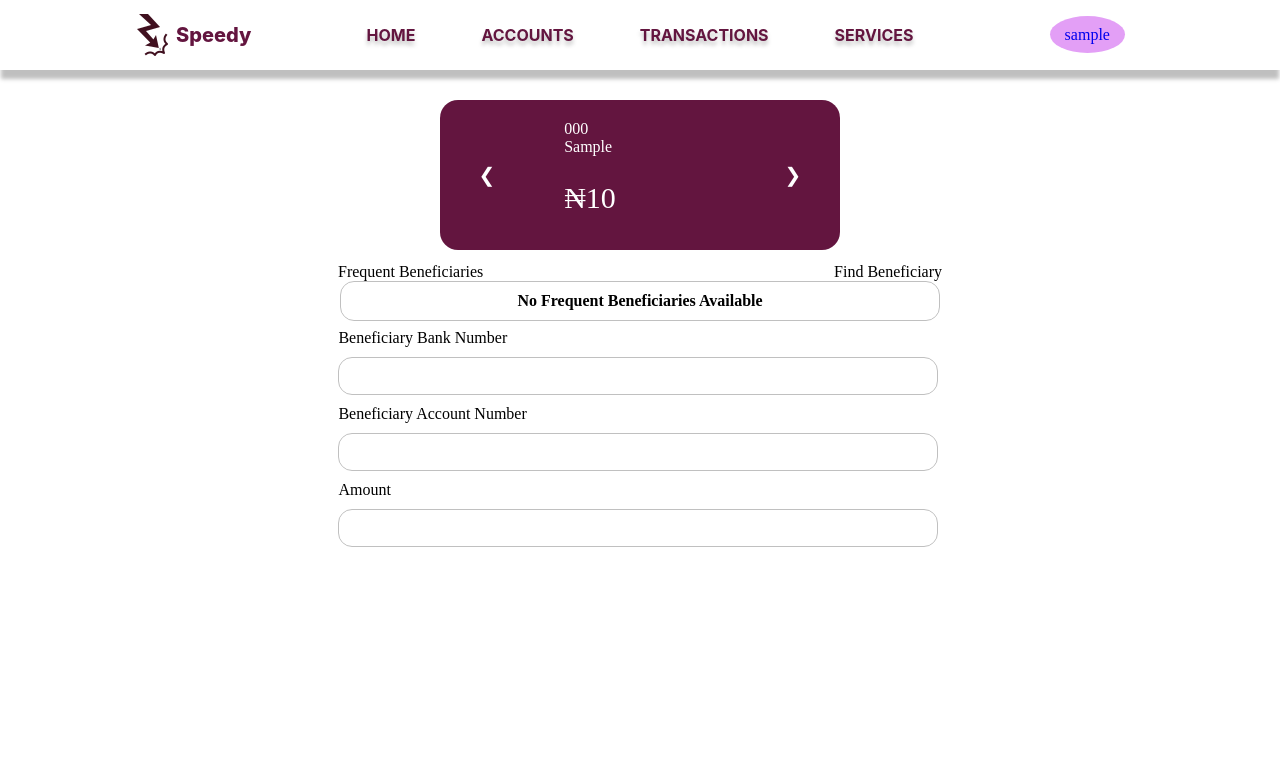
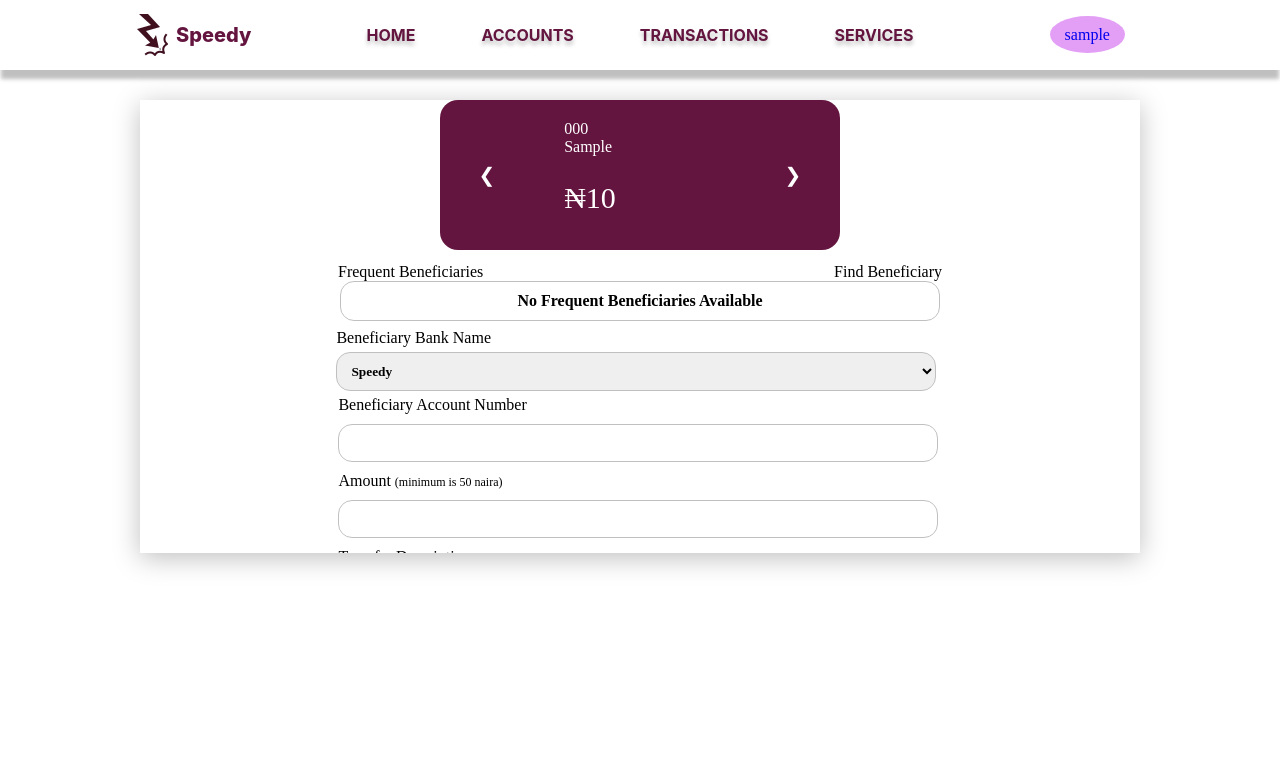
Before and after one commit to Cheerio-ban/Speedy, a Flask app: template app/templates/make_transfer.html in a window 1280 px wide. Shown: the top 761 px of the page. Run offline with Flask 3, Linux system fonts and the light colour scheme; tables that the repository leaves empty hold one stand-in row (values such as "Sample post"); the template is opened without the code that fills it: values that come from a table or form of the project are taken from there, most other values are stand-ins (such as "Sample title", 1, 10 or a date in 2020); some web fonts are replaced.

Commit message:
Completeing the transfer page

```diff
--- a/api/v1/views/accounts.py
+++ b/api/v1/views/accounts.py
@@ -9,9 +9,9 @@ from werkzeug.security import generate_password_hash, check_password_hash
 def get_accounts():
     """Get all accounts"""
     accounts = storage.all(Account)
-    account_dict = {}
+    account_dict = []
     for account in accounts:
-        account_dict[account.id] = storage.to_json(account)
+        account_dict.append(storage.to_json(account))
     return jsonify(account_dict)
 
 @app_views.route('/accounts/<id>', methods=['GET'])
--- a/app/forms.py
+++ b/app/forms.py
@@ -1,8 +1,10 @@
 from flask_wtf import FlaskForm
-from wtforms import StringField, PasswordField, SubmitField, BooleanField, DateField
+from wtforms import StringField, PasswordField, SubmitField, BooleanField, DateField, SelectField, TextAreaField, PasswordField
 from wtforms.validators import Regexp, Length
 from wtforms.validators import DataRequired, Length, Email, EqualTo, ValidationError
 from app.models import User
+from flask import request
+from werkzeug.security import check_password_hash
 
 class LoginForm(FlaskForm):
     """
@@ -96,10 +98,46 @@ class FillAddress(FlaskForm):
 
 class Transfer(FlaskForm):
     """Form to carry out transfers"""
-    amount = StringField('Amount')
-    acc_number = StringField('Beneficiary Account Number', validators=[DataRequired()])
-    bank_name = StringField('Beneficiary Bank Number', validators=[DataRequired()])
+    amount = StringField('Amount', validators=[DataRequired()])
+    acc_number = StringField('Beneficiary Account Number', validators=[DataRequired(),  Length(min=10, max=10, message="Account number must be 10 digits only")])
+    bank_name = SelectField('Beneficiary Bank Name', choices=[('Speedy', 'Speedy'), ('Dainty Bank', 'Dainty Bank')], validators=[DataRequired()])
+    description = TextAreaField('Transfer Description', validators=[Length(max=250)])
+    pin = PasswordField('Account Pin', validators=[DataRequired(), Length(min=4, max=4)])
     submit = SubmitField('Transfer')
+
+    def validate_amount(self, amount):
+        """Validate the amount"""
+        from app.models import Account
+        if int(amount.data) < 50:
+            raise ValidationError('The minimum amount for transfer is 50 naira')
+        id = request.args.get('id')
+        account = Account.query.filter_by(id=id).first()
+        if int(amount.data) > account.balance:
+            raise ValidationError('This amount is greater than your account balance')
+
+    def validate_acc_number(self, acc_number):
+        """Check if the account number exists for the selected bank"""
+        from app.models import Account
+        account = Account.query.filter_by(account_number=acc_number.data).first()
+        if account is None or account.bank_name != self.bank_name.data:
+            raise ValidationError("Error with the account number or bank selected")
+
+    def validate_pin(self, pin):
+        """Validate the validity of the pin"""
+        from app.models import Account
+        id = request.args.get('id')
+        account = Account.query.filter_by(id=id).first()
+        try:
+            int(account.account_pin)
+            if pin.data != account.account_pin:
+                raise ValidationError('Wrong pins')
+        except Exception:
+            if check_password_hash(account.account_pin, pin.data) is False:
+                raise ValidationError('Wrong pin')
+
+
+
+
 
 
 class EditProfileInfo(FlaskForm):
--- a/app/static/js/script3.js
+++ b/app/static/js/script3.js
@@ -1,6 +1,10 @@
 const accounts = document.getElementsByClassName('acc')
 const next = document.querySelector('#next')
 const previous = document.querySelector('#previous')
+const amount = document.querySelector('#amount_in')
+const am_err = document.querySelector('#err')
+const acc_num = document.querySelector('#acc_no')
+const no_err = document.querySelector('#no_err')
 
 let index=0;
 let i = 0;
@@ -15,6 +19,10 @@ next.addEventListener('click', ()=>{
     if (index < accounts.length){
         accounts[index+1].style.display = 'block'
         accounts[index].style.display = "none"
+        amount.value = ""
+        if (document.contains(am_err)){
+            am_err.innerHTML = ""
+        }
         arg = accounts[index+1].getAttribute("id")
         searchParams.set(id, arg)
         const updated = searchParams.toString();
@@ -29,6 +37,11 @@ previous.addEventListener('click', ()=>{
     if (index >= 1){
         accounts[index].style.display = 'none'
         accounts[index-1].style.display = "block"
+
+        amount.value = ''
+        if (document.contains(am_err)){
+            am_err.innerHTML = ""
+        }
         arg = accounts[index-1].getAttribute("id")
         searchParams.set(id, arg)
         const updated = searchParams.toString();
@@ -37,3 +50,12 @@ previous.addEventListener('click', ()=>{
         index -= 1;
     }
 })
+
+amount.addEventListener('input', (event)=>{
+    if (Number(event.target.value) < 50){
+        event.target.style.color = 'red';
+    }
+    else{
+        event.target.style.color = 'black';
+    }
+})
--- a/app/static/styles/transfer.css
+++ b/app/static/styles/transfer.css
@@ -89,6 +89,8 @@
 #make_transfer{
   margin: 30px auto;
   width: 1000px;
+  box-shadow: 0 5px 25px 0 rgba(0, 0, 0, 0.25) ;
+
 
 }
 .account{
@@ -101,6 +103,7 @@
   background-color: #63153F;
   color: white;
   border-radius: 18px;
+
 }
 
 .acc{
@@ -119,7 +122,13 @@
   font-size: 30px;
 }
 
+#bank_name{
+  margin-left: 8px;
+}
 
+#bank_name p{
+  margin-left: -10px;
+}
 
 button{
  width: 10%;
@@ -140,7 +149,8 @@ button:hover{
   margin: 13px auto;
   height: 290px;
   overflow-y: scroll;
-  padding: 0px 20px
+  padding: 0px 20px;
+
 }
 
 #state{
@@ -190,3 +200,19 @@ form p{
   display: flex;
   justify-content: center;
 }
+
+.error{
+  font-size: 13px;
+  color: red;
+}
+
+#amount span{
+  font-size: 12px;
+}
+
+#pin_no{
+  width: 150px;
+  letter-spacing: 10px;
+  font-size: 20px;
+  padding: 5px;
+}
--- a/app/templates/make_transfer.html
+++ b/app/templates/make_transfer.html
@@ -24,8 +24,8 @@
         <div id="transfer_body">
             <div id="beneficiary">
                 <div id="state">
-                    <p>Frequent Beneficiaries</p>
-                    <p>Find Beneficiary</p>
+                    <p><a>Frequent Beneficiaries</a></p>
+                    <p><a>Find Beneficiary</a></p>
                 </div>
                 <div class="transfer_input ben">No Frequent Beneficiaries Available</div>
             </div>
@@ -33,15 +33,45 @@
                 {{form.hidden_tag()}}
                 <div id="bank_name">
                     <p>{{form.bank_name.label}}</p>
-                    <p>{{form.bank_name(size=70, class="transfer_input")}}</p>
+                    <select name="{{form.bank_name.name}}" class="transfer_input">
+                        {% for choice, label in form.bank_name.choices %}
+                        <option value="{{ choice }}">{{ label }}</option>
+                        {% endfor %}
+                    </select>
+                    {% for error in form.bank_name.errors %}
+                        <p class="error"> {{ error }}</p>
+                    {% endfor %}
                 </div>
                 <div id="beneficiary_account">
                     <p>{{ form.acc_number.label}}</p>
-                    <p>{{ form.acc_number(size=70, class="transfer_input") }}</p>
+                    <p>{{ form.acc_number(size=70, class="transfer_input", id="acc_no") }}</p>
+                    {% for error in form.acc_number.errors %}
+                        <p class="error" id="no_err"> {{ error }}</p>
+                    {% endfor %}
+                </div>
+                <div id="check">
+
                 </div>
                 <div id="amount">
-                    <p>{{form.amount.label}}</p>
-                    <p>{{form.amount(size=70, class="transfer_input")}}</p>
+                    <p>{{form.amount.label}} <span>(minimum is 50 naira)</span></p>
+                    <p>{{form.amount(size=70, class="transfer_input", id="amount_in")}}</p>
+                    {% for error in form.amount.errors %}
+                        <p class="error" id="err"> {{ error }}</p>
+                    {% endfor %}
+                </div>
+                <div id="description">
+                    <p>{{form.description.label}}</p>
+                    <p>{{form.description(row=4, cols=70, class="transfer_input")}}</p>
+                    {% for error in form.description.errors %}
+                        <p class="error"> {{ error }}</p>
+                    {% endfor %}
+                </div>
+                <div id="pin">
+                    <p>{{form.pin.label}}</p>
+                    <p>{{form.pin(size=16, class="transfer_input", id="pin_no")}}</p>
+                    {% for error in form.pin.errors %}
+                        <p class="error"> {{ error }}</p>
+                    {% endfor %}
                 </div>
                 <div id="sub">
                     {{form.submit(id="submit")}}
```
Also changed, not shown: app/models.py (+20 -0 lines), app/routes.py (+13 -3 lines), migrations/versions/4db5960bc5af_editing_colums.py (added, +32 -0 lines), app.db.
